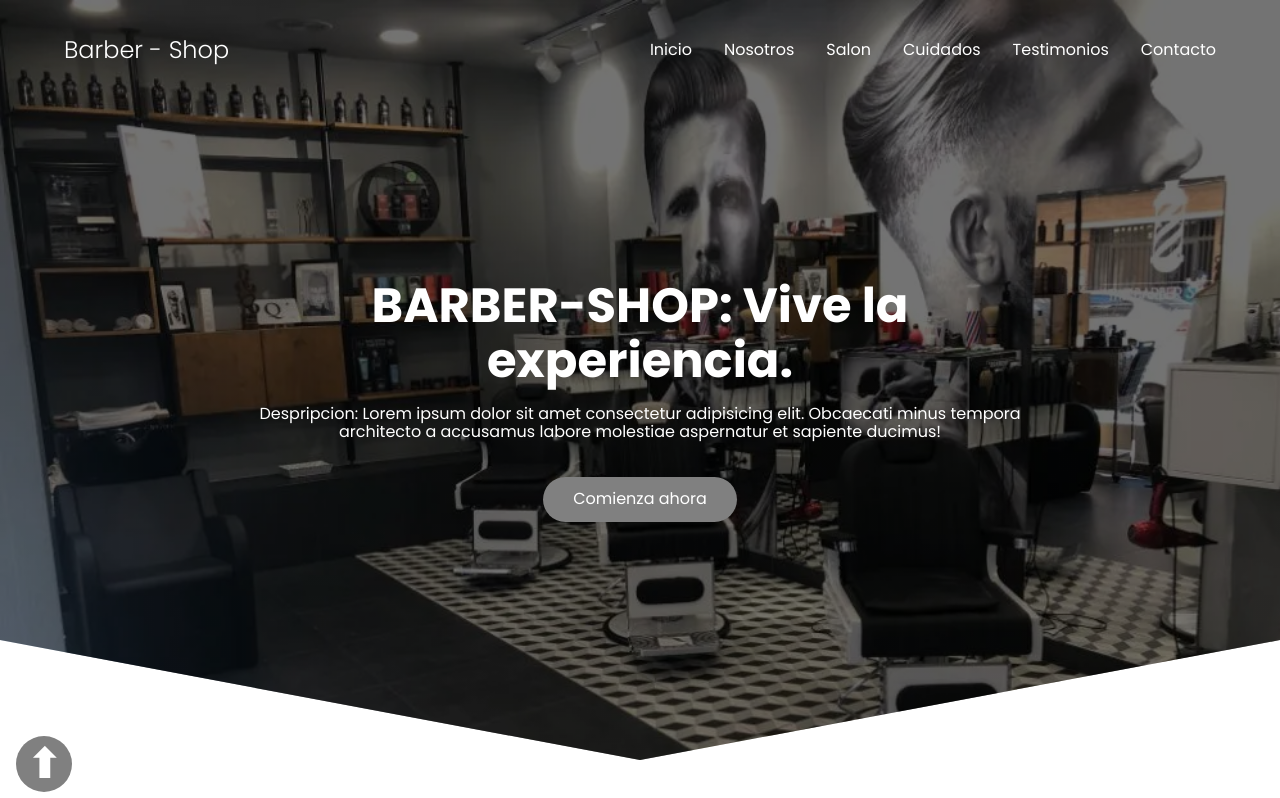
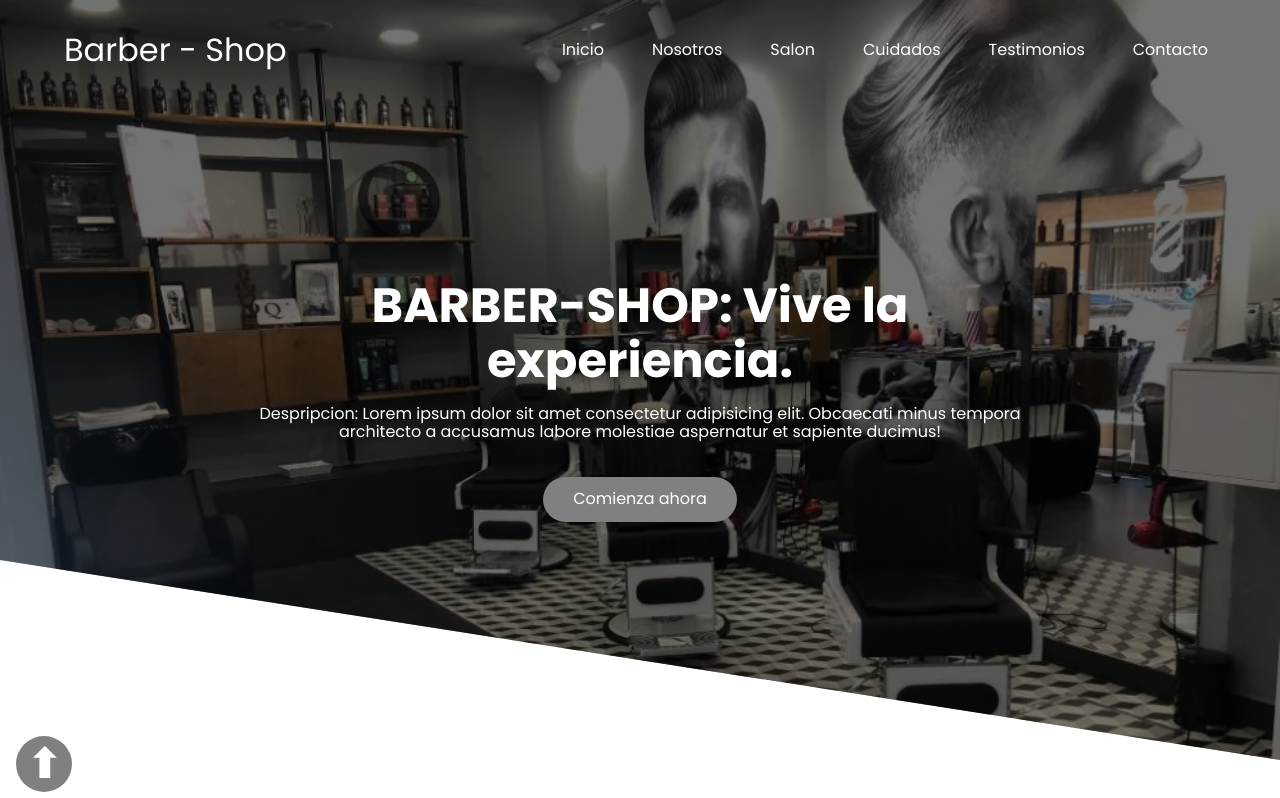
Before and after one commit to AlexanderMTC/barber, a plain HTML site: page index.html in a window 1280 px wide. Shown: the top 798 px of the page. Drawn offline with Linux system fonts and the light colour scheme.

Commit message:
Actualizaciones

```diff
--- a/css/style.css
+++ b/css/style.css
@@ -2,7 +2,6 @@
 
 :root {
   --padding-container: 100px 0;
-  /* --color-title: #001a49; */
   --color-title: #2f4f4f;
   scroll-behavior: smooth;
 }
@@ -40,7 +39,9 @@ body {
   background-image: linear-gradient(180deg, #0000008c 0%, #0000008c 100%),
     url("../assets/The-Barber-Shop.webp");
   background-size: cover;
-  clip-path: polygon(0 0, 100% 0, 100% 80%, 50% 95%, 0 80%);
+  /*clip-path: polygon(0 0, 100% 0, 100% 80%, 50% 95%, 0 80%);*/
+  clip-path: polygon(0 0, 100% 0, 100% 95%, 0 70%);
+
   z-index: -1;
 }
 
@@ -54,7 +55,8 @@ body {
 }
 
 .nav__title {
-  font-weight: 300;
+  font-size: 2rem;
+  font-weight: 500;
 }
 
 .nav__link {
@@ -71,8 +73,18 @@ body {
 }
 
 .nav__links {
+  display: inline-block;
+  padding: 0.5rem;
+  border-radius: 5px;
   color: #fff;
   text-decoration: none;
+  font-weight: 500;
+  transition: all 0.2s ease-in-out;
+}
+
+.nav__links:hover {
+  background-color: rgba(0, 0, 0, 0.25);
+  border: thin solid rgb(0, 0, 0, 0.75);
 }
 
 .nav__menu {
@@ -485,7 +497,16 @@ body {
 
 /* Media queries */
 
+@media (max-width: 1000px) {
+  .about__icons:last-of-type {
+    grid-column: 1/-1;
+  }
+}
+
 @media (max-width: 800px) {
+  .hero::before {
+    clip-path: polygon(0 0, 100% 0, 100% 80%, 50% 95%, 0 80%);
+  }
   .nav__menu {
     display: block;
   }
--- a/index.html
+++ b/index.html
@@ -10,8 +10,7 @@
       href="./assets/favicon.ico"
       type="image/x-icon"
     />
-    <link rel="stylesheet" href="./css/normalize.css" />
-    <link rel="stylesheet" href="./css/style.css" />
+
 
     <meta name="theme-color" content="#2f4f4f" />
 
@@ -44,6 +43,9 @@
       property="twitter:image"
       content="https://barbershop.algo/assets/barber-shop-logo.jpg"
     />
+
+    <link rel="stylesheet" href="./css/normalize.css" />
+    <link rel="stylesheet" href="./css/style.css" />
   </head>
 
   <body>
```
